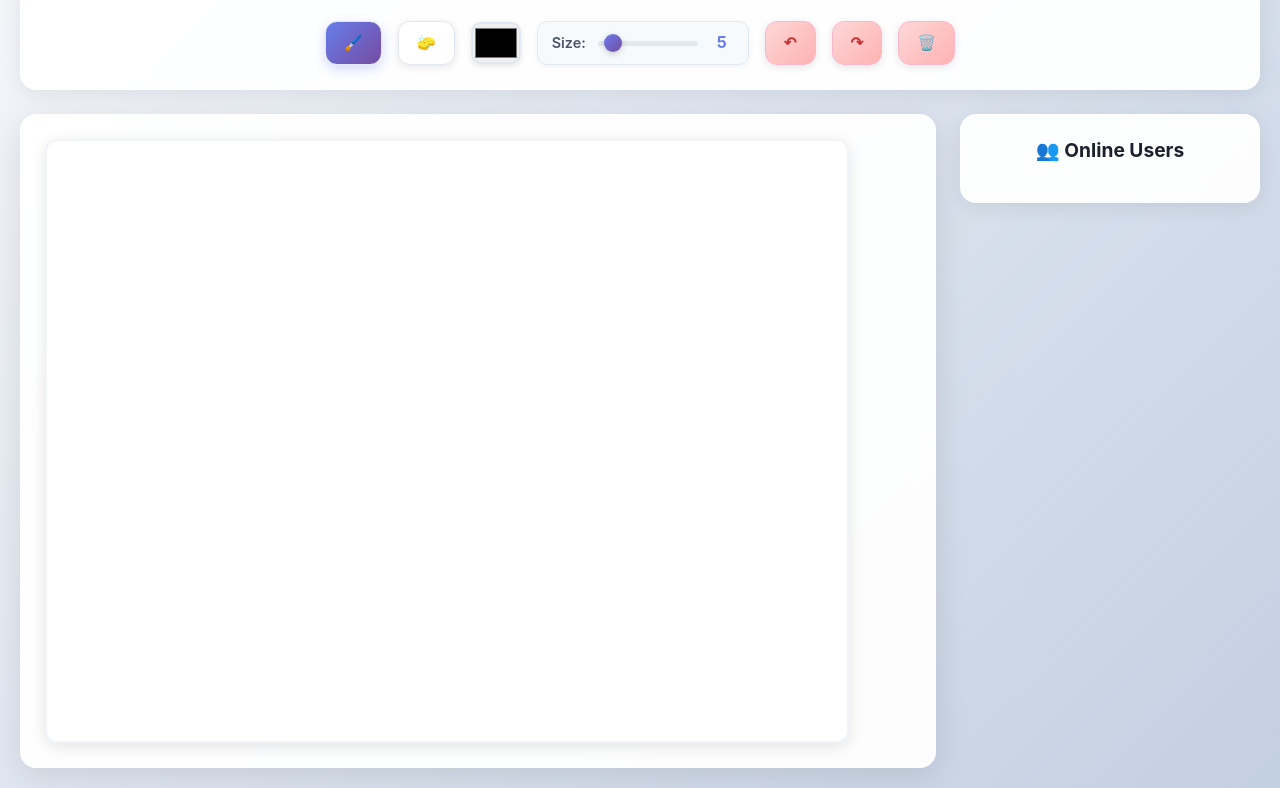
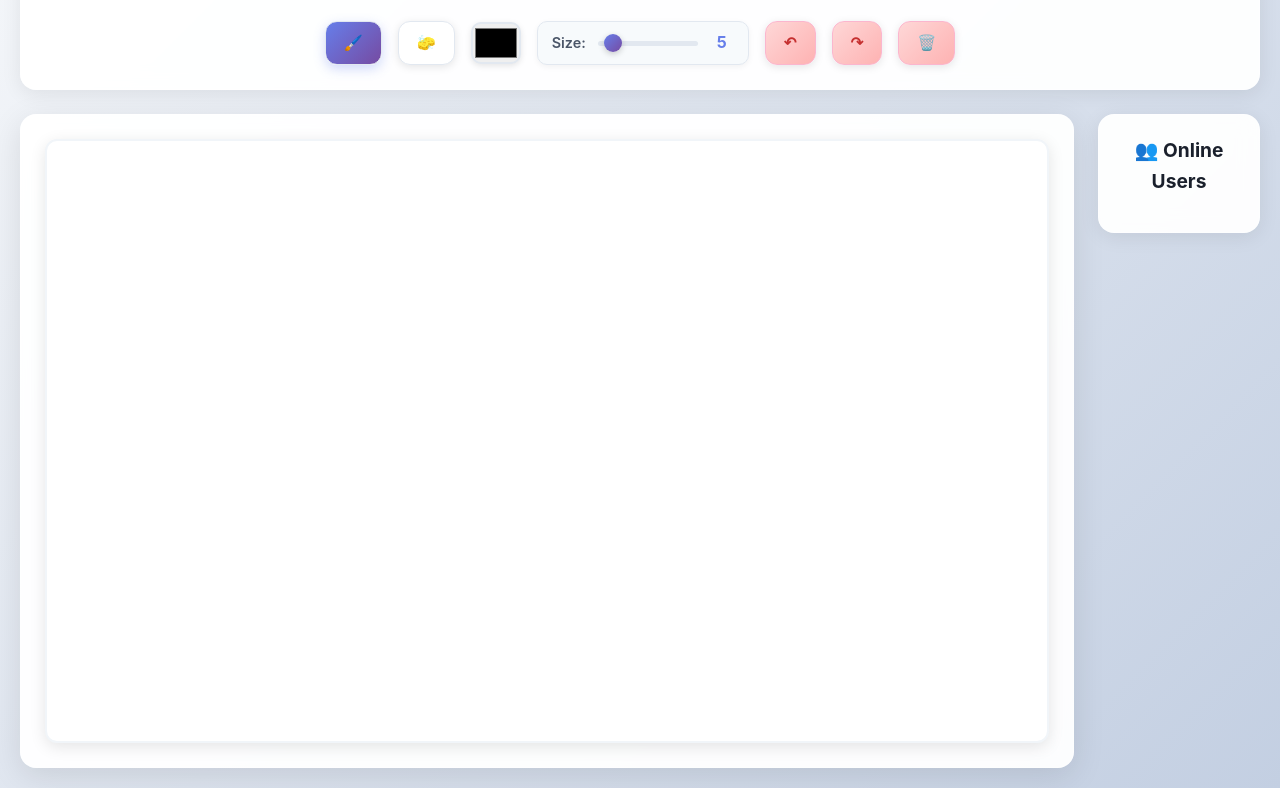
Before and after one commit to kurrisaimahitha/collaborative-canvas, a website: page client/index.html in a window 1280 px wide. Shown: the part 112-900 px from the top of the page. Drawn offline with nearby package versions, Linux system fonts and the light colour scheme; no server answers.

Commit message:
Updated index.html

```diff
--- a/client/index.html
+++ b/client/index.html
@@ -39,7 +39,7 @@
 
         <div class="main-content">
             <div class="canvas-container">
-                <canvas id="canvas" width="800" height="600"></canvas>
+                <canvas id="canvas" width="1000" height="600"></canvas>
             </div>
 
             <div class="sidebar">
```
